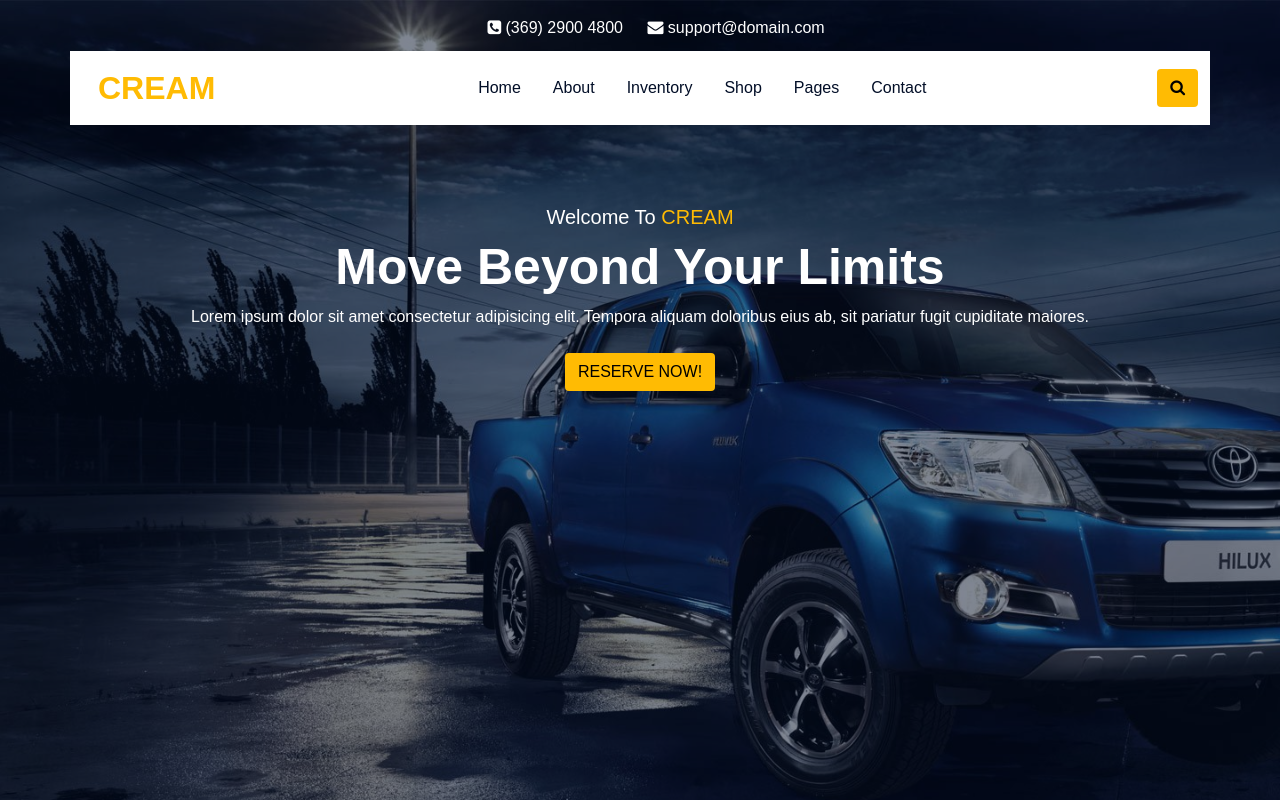
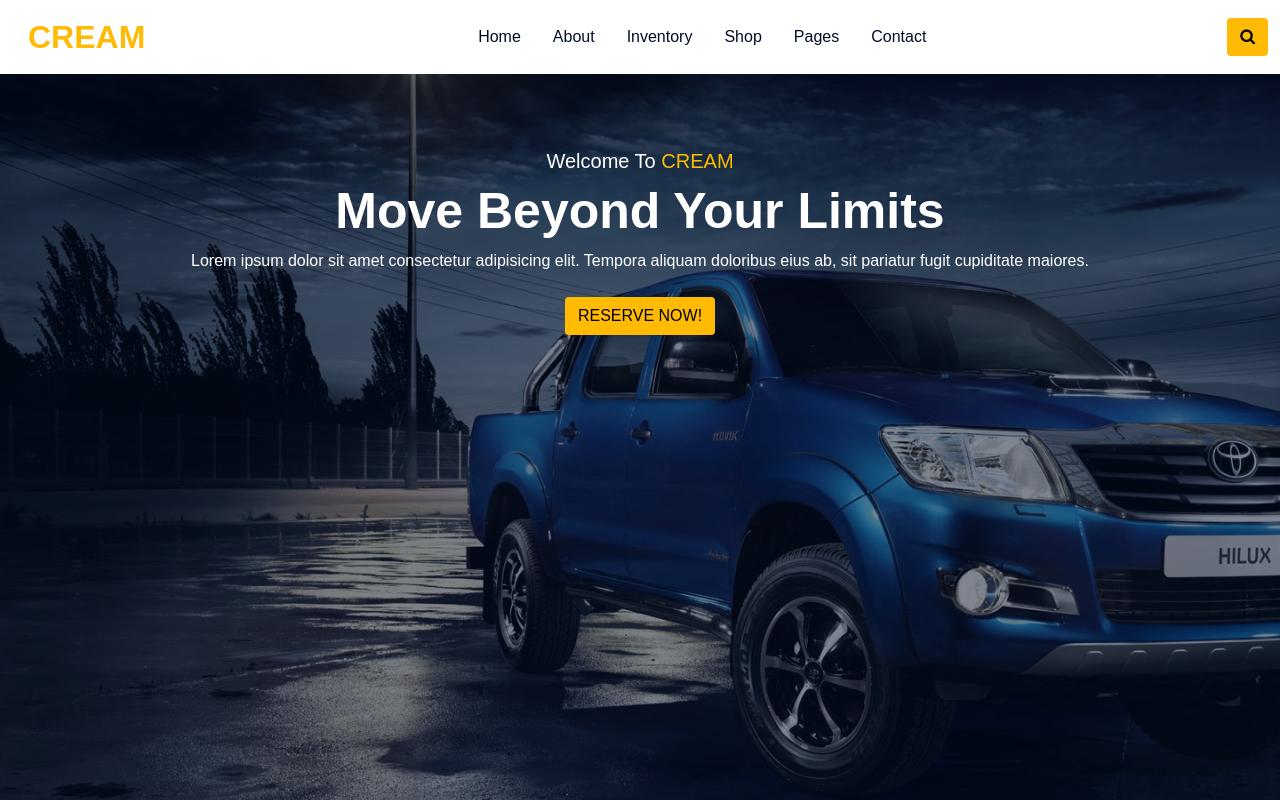
Before and after one commit to abdulrehman1020/CREAM, a plain HTML site: page index.html in a window 1280 px wide. Shown: the top 800 px of the page. Drawn offline with nearby package versions, Linux system fonts and the light colour scheme.

Commit message:
commited

```diff
--- a/index.html
+++ b/index.html
@@ -18,12 +18,13 @@
 <body>
     <!-- NAVBAR -->
     <header>
+
     </header>
 
     <!-- HOME SECTION -->
     <section class="home">
         <div class="banner">
-            <div class="banner-icons pt-3">
+            <!-- <div class="banner-icons pt-3">
                 <ul class="">
                     <li class="">
                         <a class="text-white" href="#"><span class="icon text-white fa fa-phone-square"></span> (369)
@@ -32,8 +33,8 @@
                         <a class="text-white" href="#"><span class="icon text-white fa fa-envelope"></span>
                             support@domain.com</a></li>
                 </ul>
-            </div>
-            <nav class="navbar navbar-expand-lg navbar-light container">
+            </div> -->
+            <nav class="navbar navbar-expand-lg navbar-light container-fluid">
                 <a class="navbar-brand fs-2 px-3 fw-bold" href="#">CREAM</a>
                 <button class="navbar-toggler bg-light" type="button" data-bs-toggle="collapse"
                     data-bs-target="#navbarSupportedContent" aria-controls="navbarSupportedContent"
@@ -500,7 +501,12 @@
     <!-- Option 1: Bootstrap Bundle with Popper -->
     <script src="https://cdn.jsdelivr.net/npm/bootstrap@5.1.1/dist/js/bootstrap.bundle.min.js"
         integrity="sha384-/bQdsTh/da6pkI1MST/rWKFNjaCP5gBSY4sEBT38Q/9RBh9AH40zEOg7Hlq2THRZ"
-        crossorigin="anonymous"></script>
+        crossorigin="anonymous">
+    windows.addEventListner("scroll", function(){
+        var navbar = document.querySelector("navbar");
+        navbar.classList.toggle("sticky", window.scrollY > 0);
+    })
+    </script>
 
 
 </body>
--- a/style.css
+++ b/style.css
@@ -58,11 +58,13 @@ h1{
     color: var(--yellow) !important;
 }
 .navbar{
-    position: sticky;
-    top: 0;
-    z-index: 2;
+    position: fixed;
+  width: 100%;
+  top: 0;
+  z-index: 999999;
+  box-shadow: 0px 0px 6px 0px var(--blue);
     background-color: var(--white);
-    margin-top: -5px;
+
 }
 .navbar-brand{
     color: var(--yellow) !important;
@@ -91,14 +93,14 @@ h1{
 .home-text{
     color: var(--white);
     z-index: 2;
-    margin-top: 80px;
+    margin-top: 17%;
 }
 span{
     color: var(--yellow);
 }
 .banner{
     width: 100%;
-    height: 120vh;
+    height: 110vh;
     background-image: url(images/home/toyota_1.jpg);
     background-size: cover;
     background-repeat: no-repeat;
@@ -111,7 +113,7 @@ span{
     z-index: 1;
     opacity: 0.5;
     width: 100%;
-    height: 120vh;
+    height: 110vh;
     background-color: var(--blue);
 }
 .banner-icons{
@@ -138,7 +140,7 @@ span{
     width: 100%;
     height: 450px;
     background-color: white;
-    box-shadow: 0px 0px 6px 0px black;
+    box-shadow: 0px 0px 6px 0px var(--black);
 }
 .booking-box{
     height: 415px;
@@ -335,26 +337,6 @@ span{
 
 
 /* ANIMATION */
-/* @keyframes text{
-    from{
-        opacity: 0;
-        transform: translateX(-100%);
-    }
-    to{
-        opacity: 100;
-        transform: translateX(0);
-    }
-}
-@keyframes text1{
-    from{
-        opacity: 0;
-        transform: translateY(-100%)
-    }
-    to{
-        opacity: 100;
-        transform: translateY(0);
-    }
-} */
 @keyframes images{
     0%{
         background-image: url(images/home/toyota_1.jpg);
@@ -432,13 +414,9 @@ span{
     }
 }
 @media (max-width:768px) {
-    .home-text{
-        top: 55px;
-        display: flex;
-        flex-direction: column;
-        justify-content: center;
-        align-items: center;
-    }
+    /* .home-text{
+        margin-top: 50px;
+    } */
     .booking-sec{
         height: 160vh;
     }
@@ -476,6 +454,9 @@ span{
     }
     .home-text h2 {
         font-size: 35px;
+    }
+    .home-text{
+        margin-top: 25%;
     }
     .travel-btn button{
           width: 30%;
```
